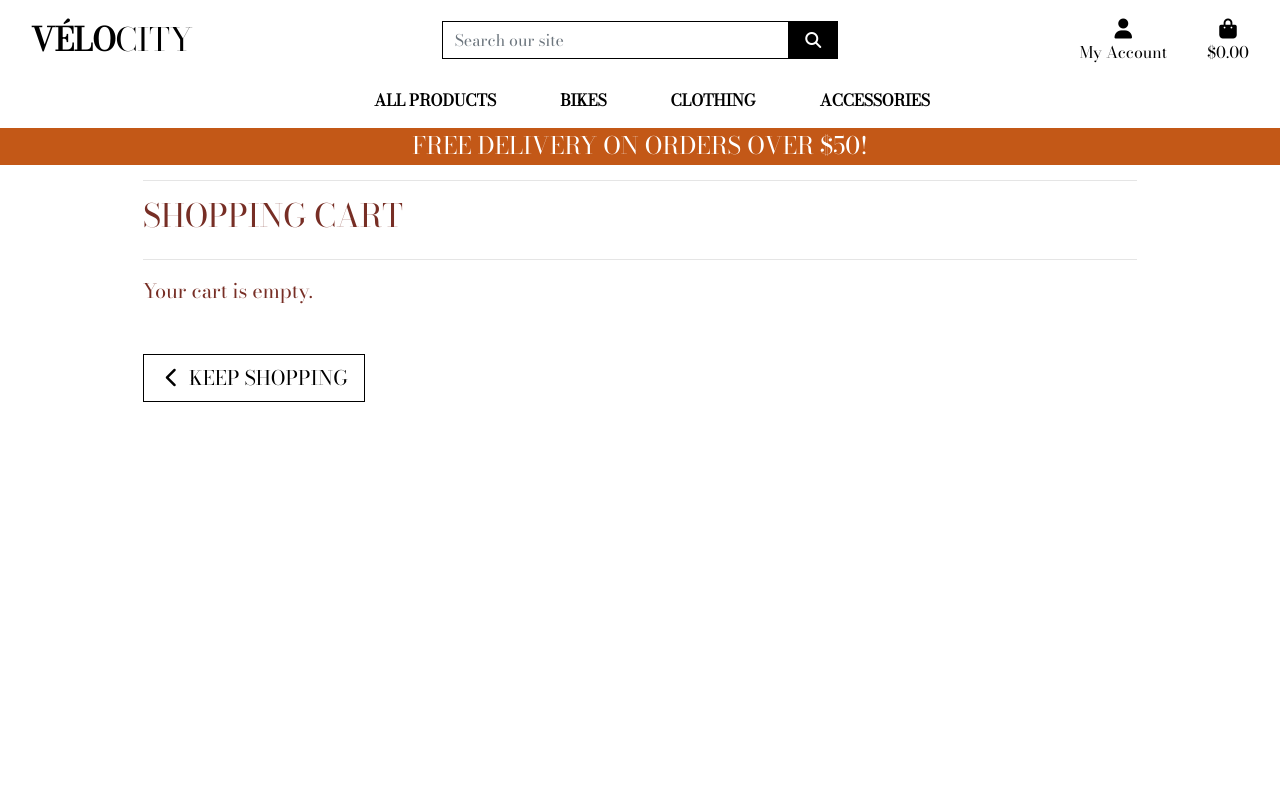
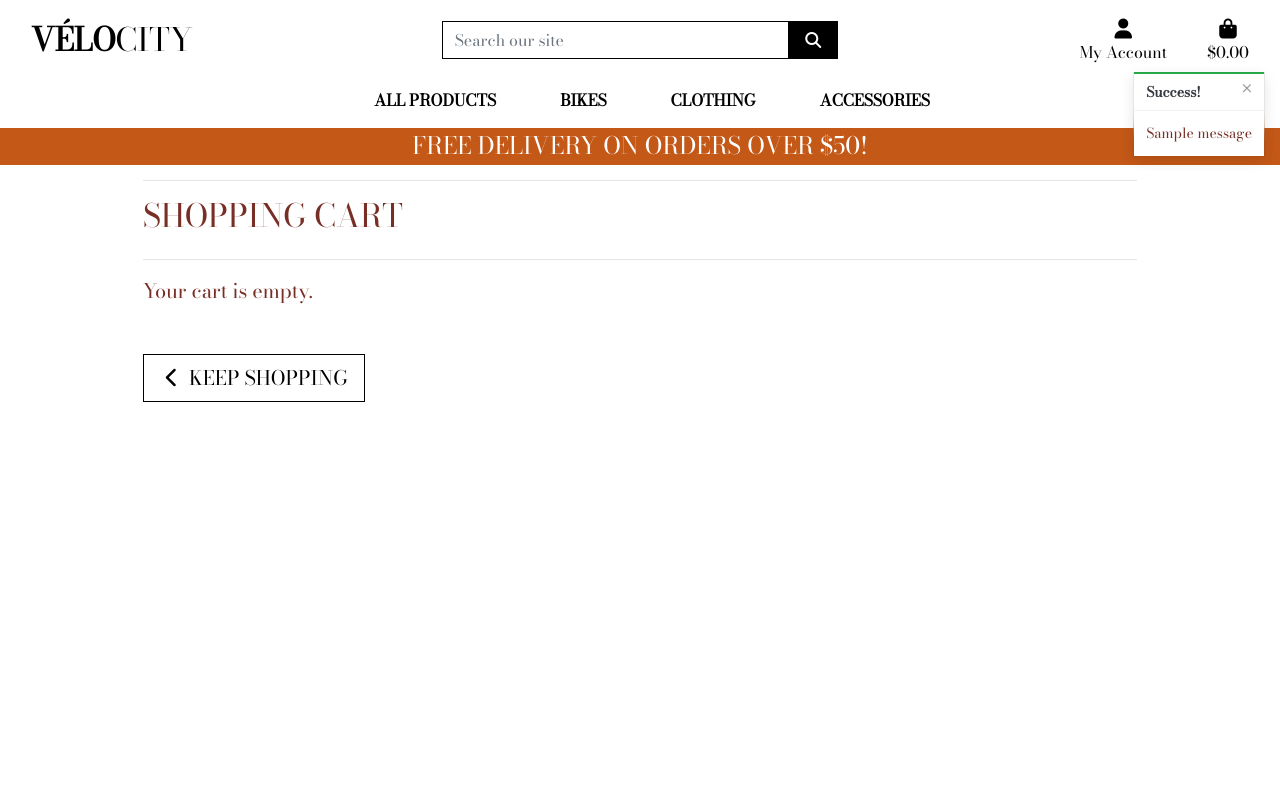
Before and after one commit to rocrill/velo_city, a Django app: page /cart/ in a window 1280 px wide. Run offline with Django 3.2, Linux system fonts and the light colour scheme; tables that the repository leaves empty hold one stand-in row (values such as "Sample post"); one stand-in notice (Sample message) is shown; some libraries are stand-ins or nearby versions.

Commit message:
Add toast messages.

```diff
--- a/cart/templates/cart/cart.html
+++ b/cart/templates/cart/cart.html
@@ -84,7 +84,7 @@
                                         <a class="remove-item text-danger float-right" id="remove_{{ item.item_id }}" data-size="{{ item.size }}"><small>Remove</small></a>
                                     </td>
                                     <td class="py-3">
-                                        p class="my-0">${{ item.product.price | calc_subtotal:item.quantity }}</p>
+                                        <p class="my-0">${{ item.product.price | calc_subtotal:item.quantity }}</p>
                                     </td>
                                 </tr>
                             {% endfor %}
--- a/cart/views.py
+++ b/cart/views.py
@@ -1,4 +1,7 @@
 from django.shortcuts import render, redirect, reverse, HttpResponse
+from django.contrib import messages
+
+from products.models import Product
 
 # Create your views here.
 
@@ -10,6 +13,7 @@ def view_cart(request):
 def add_to_cart(request, item_id):
     """ Add quantity of the specified product to the shopping cart """
 
+    product = Product.objects.get(pk=item_id)
     quantity = int(request.POST.get('quantity'))
     redirect_url = request.POST.get('redirect_url')
     size = None
@@ -30,6 +34,7 @@ def add_to_cart(request, item_id):
             cart[item_id] += quantity
         else:
             cart[item_id] = quantity
+            messages.success(request, f'Added {product.name} to your cart')
 
     request.session['cart'] = cart
     return redirect(redirect_url)
--- a/static/css/base.css
+++ b/static/css/base.css
@@ -103,6 +103,23 @@ a.category-badge > span.badge:hover {
     cursor: pointer;
 }
 
+/* Bootstrap Toasts */
+
+.message-container {
+    position: fixed;
+    top: 72px;
+    right: 15px;
+    z-index: 99999999999;
+}
+
+.custom-toast {
+    overflow: visible;
+}
+
+.toast-capper {
+    height: 2px;
+}
+
 /* Media Queries */
 
 /* Slightly larger container on xl screens */
--- a/templates/base.html
+++ b/templates/base.html
@@ -104,7 +104,21 @@
     </header>
 
     {% if messages %}
-        <div class="message-container"></div>
+        <div class="message-container">
+            {% for message in messages %}
+                {% with message.level as level %}
+                    {% if level == 40 %}
+                        {% include 'includes/toasts/toast_error.html' %}
+                    {% elif level == 30 %}
+                        {% include 'includes/toasts/toast_warning.html' %}
+                    {% elif level == 25 %}
+                        {% include 'includes/toasts/toast_success.html' %}
+                    {% else %}
+                        {% include 'includes/toasts/toast_info.html' %}
+                    {% endif %}
+                {% endwith %}
+            {% endfor %}
+        </div>
     {% endif %}
 
     {% block page_header %}
@@ -114,7 +128,11 @@
     {% endblock %}
 
     {% block postloadjs %}
+    <script type="text/javascript">
+        $('.toast').toast('show');
+    </script>
     {% endblock %}
+
 
       </body>
 </html>
--- /dev/null
+++ b/templates/includes/toasts/toast_success.html
@@ -0,0 +1,13 @@
+<div class="toast custom-toast rounded-0 border-top-0" data-autohide="false">
+    <div class="arrow-up arrow-success"></div>
+    <div class="w-100 toast-capper bg-success"></div>
+    <div class="toast-header bg-white text-dark">
+        <strong class="mr-auto">Success!</strong>
+        <button type="button" class="ml-2 mb-1 close text-dark" data-dismiss="toast" aria-label="Close">
+            <span aria-hidden="true">&times;</span>
+        </button>
+    </div>
+    <div class="toast-body bg-white">
+        {{ message }}
+    </div>
+</div>
--- a/velo_city/settings.py
+++ b/velo_city/settings.py
@@ -78,6 +78,8 @@ TEMPLATES = [
         },
     },
 ]
+
+MESSAGE_STORAGE = 'django.contrib.messages.storage.session.SessionStorage'
 
 AUTHENTICATION_BACKENDS = [
     # Needed to login by username in Django admin, regardless of `allauth`
```
Also changed, not shown: templates/includes/toasts/toast_error.html (added, +13 -0 lines), templates/includes/toasts/toast_info.html (added, +13 -0 lines), templates/includes/toasts/toast_warning.html (added, +13 -0 lines).
